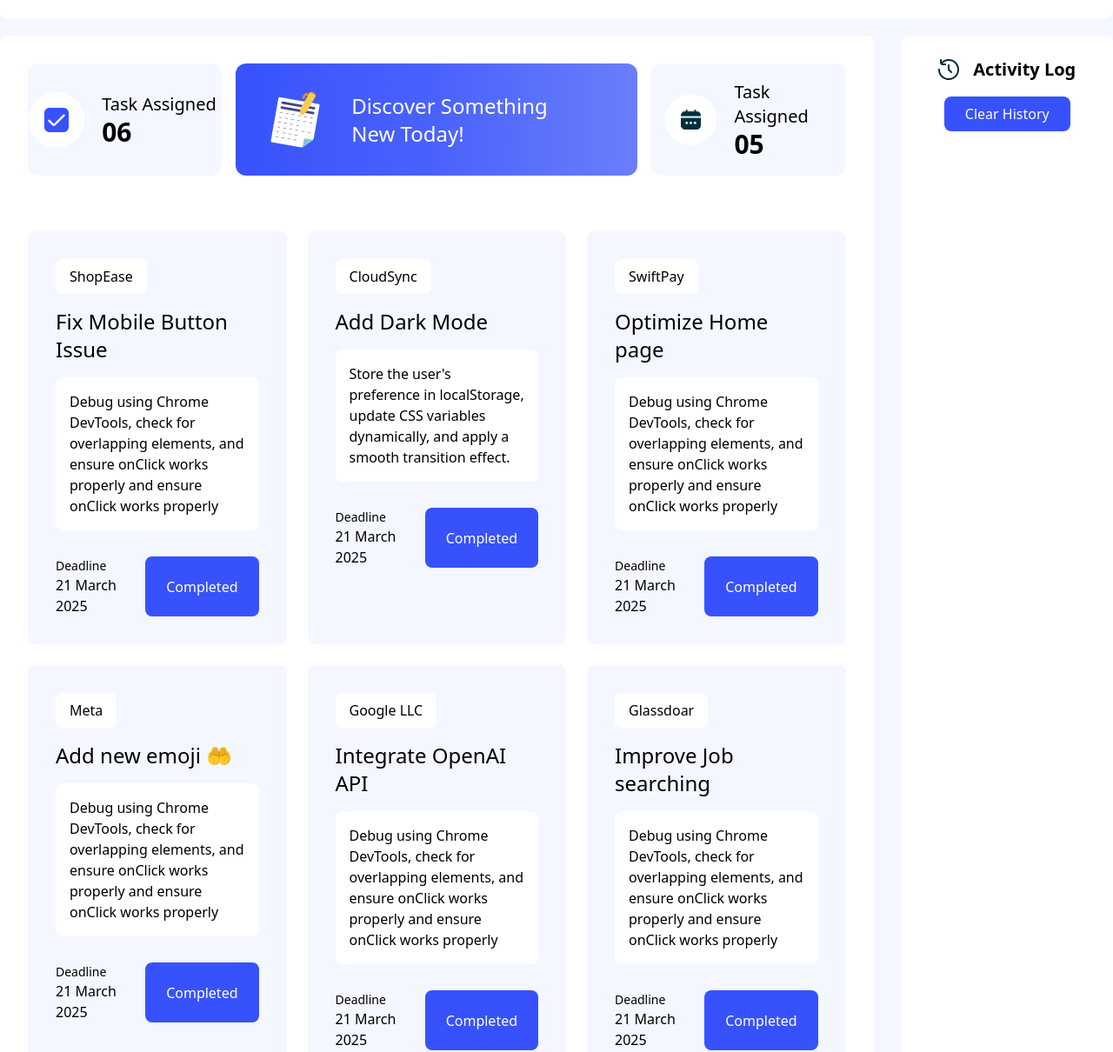
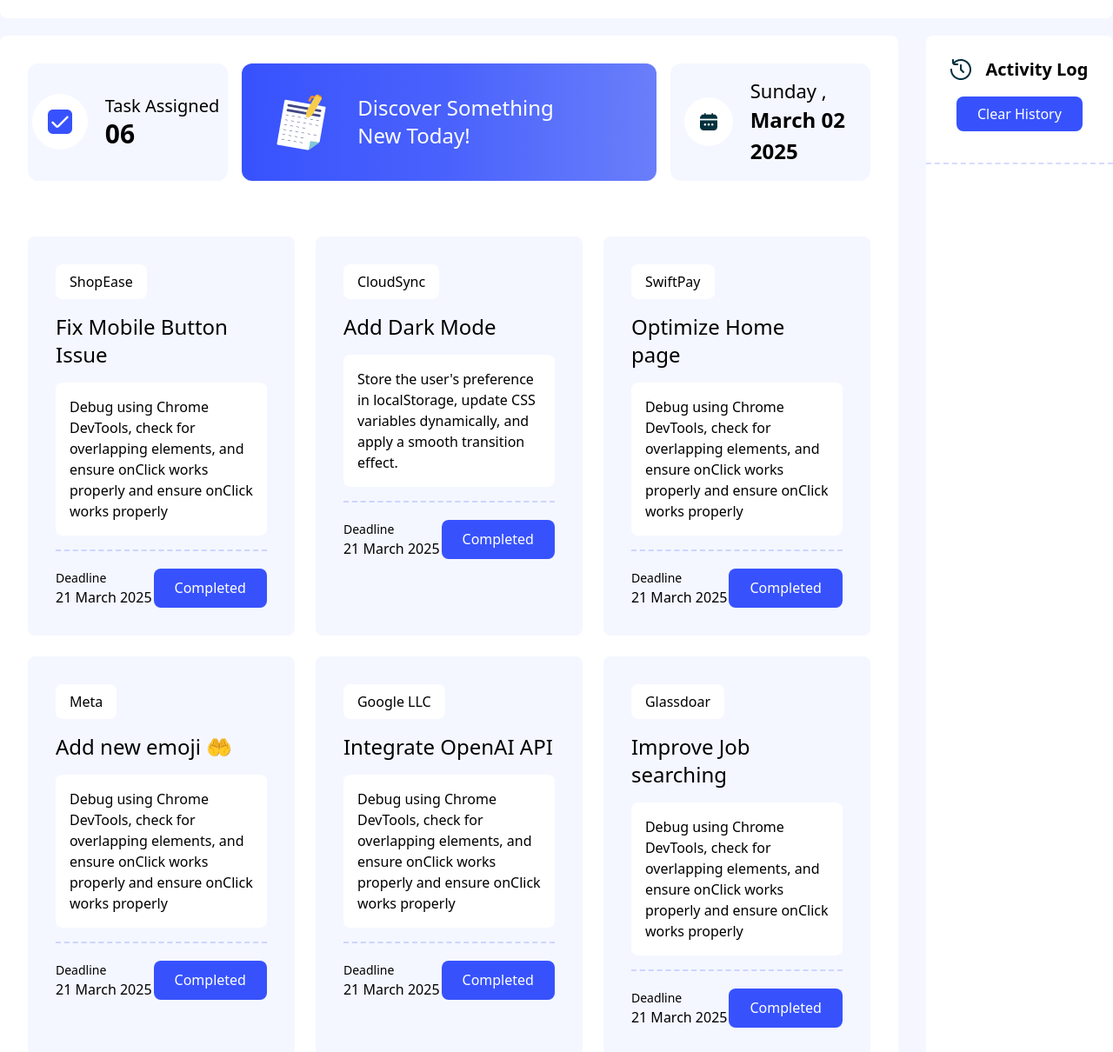
Before and after one commit to mahmudhasanador/Assignment-5, a plain HTML site: page main.html in a window 1280 px wide. Shown: the part 115-1325 px from the top of the page at 87% size. Drawn offline with nearby package versions, Linux system fonts and the light colour scheme.

Commit message:
Changed the random color from hexa to rgb

```diff
--- /dev/null
+++ b/blog.js
@@ -0,0 +1,5 @@
+const backToDeskBtn = document.getElementById('backToDesk-btn');
+
+backToDeskBtn.addEventListener("click",function(){
+    window.location.href = './main.html';
+})
--- a/main.html
+++ b/main.html
@@ -5,12 +5,12 @@
     <meta name="viewport" content="width=device-width, initial-scale=1.0" />
     <link rel="stylesheet" href="style.css" />
     <script src="https://unpkg.com/@tailwindcss/browser@4"></script>
-    <title>Document</title>
+    <title>Task Board</title>
   </head>
   <body class="bg-[#F4F7FF]" id="body">
     <header>
       <nav
-        class="max-w-[1535px] m-auto bg-[#FFFFFF] mt-4 p-[24px] rounded-lg flex justify-between mb-5"
+        class="max-w-[1635px] m-auto bg-[#FFFFFF] mt-4 p-[24px] rounded-lg flex justify-between mb-5"
       >
         <div class="flex items-center gap-2">
           <img src="assets/logo.png" alt="" />
@@ -31,7 +31,7 @@
         </div>
       </nav>
     </header>
-    <section class="max-w-[1535px] rounded-2xl m-auto">
+    <section class="max-w-[1635px] rounded-2xl m-auto">
       <!-- container div -->
       <div class="flex gap-8">
         <!-- div-1 -->
@@ -55,6 +55,7 @@
             <!-- 2 -->
             <div
               class="bg-gradient-to-r from-[#3752FD] via-[#4A62FC] to-[#6A7EFA] py-8 px-10 rounded-xl flex items-center gap-9 col-span-2"
+              id="discover-div"
             >
               <!-- img-div -->
               <div>
@@ -74,8 +75,8 @@
               </div>
               <!-- total-task--div -->
               <div>
-                <h5 class="text-xl font-[400]">Task Assigned </h5>
-                <h1 class="font-bold text-3xl">05</h1>
+                <h5 class="text-xl font-[400] text-[22px]" id="dayName"></h5>
+                <h1 class="font-bold text-[24px]" id="currentDate"></h1>
               </div>
             </div>
           </div>
@@ -92,14 +93,18 @@
                   <h2 class="text-2xl mb-4" id="task-title">
                     Fix Mobile Button Issue
                   </h2>
-                  <p class="p-4 bg-white rounded-lg text-base text-[#000000]">
+                  <p
+                    class="p-4 bg-white rounded-lg text-base text-[#000000] mb-4"
+                  >
                     Debug using Chrome DevTools, check for overlapping elements,
                     and ensure onClick works properly and ensure onClick works
                     properly
                   </p>
-                  <!-- <hr> -->
+                  <hr
+                    class="border-t-2 border-[#3752FD] border-dashed opacity-20"
+                  />
                   <!-- footer-div -->
-                  <div class="mt-[30px] flex justify-between">
+                  <div class="mt-[20px] flex justify-between">
                     <!-- left-div -->
                     <div>
                       <h5 class="text-[14px]">Deadline</h5>
@@ -122,13 +127,17 @@
                     CloudSync
                   </button>
                   <h2 class="text-2xl mb-4" id="task-title">Add Dark Mode</h2>
-                  <p class="p-4 bg-white rounded-lg text-base text-[#000000]">
+                  <p
+                    class="p-4 bg-white rounded-lg text-base text-[#000000] mb-4"
+                  >
                     Store the user's preference in localStorage, update CSS
                     variables dynamically, and apply a smooth transition effect.
                   </p>
-                  <!-- <hr> -->
+                  <hr
+                    class="border-t-2 border-[#3752FD] border-dashed opacity-20"
+                  />
                   <!-- footer-div -->
-                  <div class="mt-[30px] flex justify-between">
+                  <div class="mt-[20px] flex justify-between">
                     <!-- left-div -->
                     <div>
                       <h5 class="text-[14px]">Deadline</h5>
@@ -153,14 +162,18 @@
                   <h2 class="text-2xl mb-4" id="task-title">
                     Optimize Home page
                   </h2>
-                  <p class="p-4 bg-white rounded-lg text-base text-[#000000]">
+                  <p
+                    class="p-4 bg-white rounded-lg text-base text-[#000000] mb-4"
+                  >
                     Debug using Chrome DevTools, check for overlapping elements,
                     and ensure onClick works properly and ensure onClick works
                     properly
                   </p>
-                  <!-- <hr> -->
+                  <hr
+                    class="border-t-2 border-[#3752FD] border-dashed opacity-20"
+                  />
                   <!-- footer-div -->
-                  <div class="mt-[30px] flex justify-between">
+                  <div class="mt-[20px] flex justify-between">
                     <!-- left-div -->
                     <div>
                       <h5 class="text-[14px]">Deadline</h5>
@@ -185,14 +198,19 @@
                   <h2 class="text-2xl mb-4" id="task-title">
                     Add new emoji 🤲
                   </h2>
-                  <p class="p-4 bg-white rounded-lg text-base text-[#000000]">
+                  <p
+                    class="p-4 bg-white rounded-lg text-base text-[#000000] mb-4"
+                  >
                     Debug using Chrome DevTools, check for overlapping elements,
                     and ensure onClick works properly and ensure onClick works
                     properly
                   </p>
-                  <!-- <hr> -->
+                  <hr
+                    class="border-t-2 border-[#3752FD] border-dashed opacity-20"
+                  />
+
                   <!-- footer-div -->
-                  <div class="mt-[30px] flex justify-between">
+                  <div class="mt-[20px] flex justify-between">
                     <!-- left-div -->
                     <div>
                       <h5 class="text-[14px]">Deadline</h5>
@@ -217,14 +235,18 @@
                   <h2 class="text-2xl mb-4" id="task-title">
                     Integrate OpenAI API
                   </h2>
-                  <p class="p-4 bg-white rounded-lg text-base text-[#000000]">
+                  <p
+                    class="p-4 bg-white rounded-lg text-base text-[#000000] mb-4"
+                  >
                     Debug using Chrome DevTools, check for overlapping elements,
                     and ensure onClick works properly and ensure onClick works
                     properly
                   </p>
-                  <!-- <hr> -->
+                  <hr
+                    class="border-t-2 border-[#3752FD] border-dashed opacity-20"
+                  />
                   <!-- footer-div -->
-                  <div class="mt-[30px] flex justify-between">
+                  <div class="mt-[20px] flex justify-between">
                     <!-- left-div -->
                     <div>
                       <h5 class="text-[14px]">Deadline</h5>
@@ -249,14 +271,18 @@
                   <h2 class="text-2xl mb-4" id="task-title">
                     Improve Job searching
                   </h2>
-                  <p class="p-4 bg-white rounded-lg text-base text-[#000000]">
+                  <p
+                    class="p-4 bg-white rounded-lg text-base text-[#000000] mb-4"
+                  >
                     Debug using Chrome DevTools, check for overlapping elements,
                     and ensure onClick works properly and ensure onClick works
                     properly
                   </p>
-                  <!-- <hr> -->
+                  <hr
+                    class="border-t-2 border-[#3752FD] border-dashed opacity-20"
+                  />
                   <!-- footer-div -->
-                  <div class="mt-[30px] flex justify-between">
+                  <div class="mt-[20px] flex justify-between">
                     <!-- left-div -->
                     <div>
                       <h5 class="text-[14px]">Deadline</h5>
@@ -277,11 +303,11 @@
           </div>
         </div>
         <!-- div-2 -->
-        <div class="bg-[#FFFFFF] p-6 rounded-lg w-7/12">
+        <div class="bg-[#FFFFFF] rounded-lg w-7/12">
           <!-- container-div -->
           <div>
             <!-- title-div -->
-            <div class="text-center">
+            <div class="text-center p-6">
               <div class="flex gap-4 items-center justify-center mb-4">
                 <img src="assets/activity.png" alt="" />
                 <h3 class="text-[20px] font-[600]">Activity Log</h3>
@@ -293,8 +319,11 @@
                 Clear History
               </button>
             </div>
-            <!-- <hr class="border-t-1 border-dashed"> -->
-            <div class="mt-4">
+            <hr
+              class="border-t-2 border-[#3752FD] border-dashed opacity-20 w-full"
+            />
+            <!-- Task history -->
+            <div class="mt-4 p-6">
               <div class="flex flex-col gap-y-5" id="task-history">
                 <!-- <p class="bg-[#F4F7FF] px-4 py-2 text-base text-black">
                         You have Complete The Task Add Dark Mode at 12:48:15 PM
--- a/script.js
+++ b/script.js
@@ -2,11 +2,12 @@ const themeBtn = document.getElementById("theme-btn");
 
 //changeTheme function
 function changeTheme() {
-  const r = Math.floor(Math.random() * 256).toString(16);
-  const g = Math.floor(Math.random() * 256).toString(16);
-  const b = Math.floor(Math.random() * 256).toString(16);
-  return `#${r}${g}${b}`;
+  const r = Math.floor(Math.random() * 256);
+  const g = Math.floor(Math.random() * 256);
+  const b = Math.floor(Math.random() * 256);
+  return `rgb(${r},${g},${b})`;
 }
+console.log(changeTheme());
 
 themeBtn.addEventListener("click", function () {
   const body = document.getElementById("body");
@@ -81,3 +82,38 @@ function completeTask() {
   }
   clearHistoryBtn.addEventListener("click", clearTaskHistory);
 }
+
+
+// Handle currentDate and dayName
+
+const dayName = document.getElementById("dayName");
+const currentDate = document.getElementById("currentDate");
+
+// getDayName function
+
+function getDayName() {
+    const days = ["Sunday", "Monday", "Tuesday", "Wednesday", "Thursday", "Friday", "Saturday"];
+    const today = new Date();
+    return days[today.getDay()];
+  }
+
+dayName.innerText = `${getDayName()} ,`;
+
+// getCurrentDate function
+
+function getCurrentDate() {
+    const today = new Date();
+    const options = { year: 'numeric', month: 'long', day: '2-digit' };
+    return today.toLocaleDateString('en-US', options).replace(',', ''); // Example: "March 02 2025"
+  }
+
+  currentDate.innerText = getCurrentDate();
+
+
+//   redirect to the blog page
+
+const discoverSomethingNew = document.getElementById('discover-div');
+
+discoverSomethingNew.addEventListener("click",function(){
+    window.location.href = './blog.html';
+})
```
Also changed, not shown: blog.html (added, +105 -0 lines).
